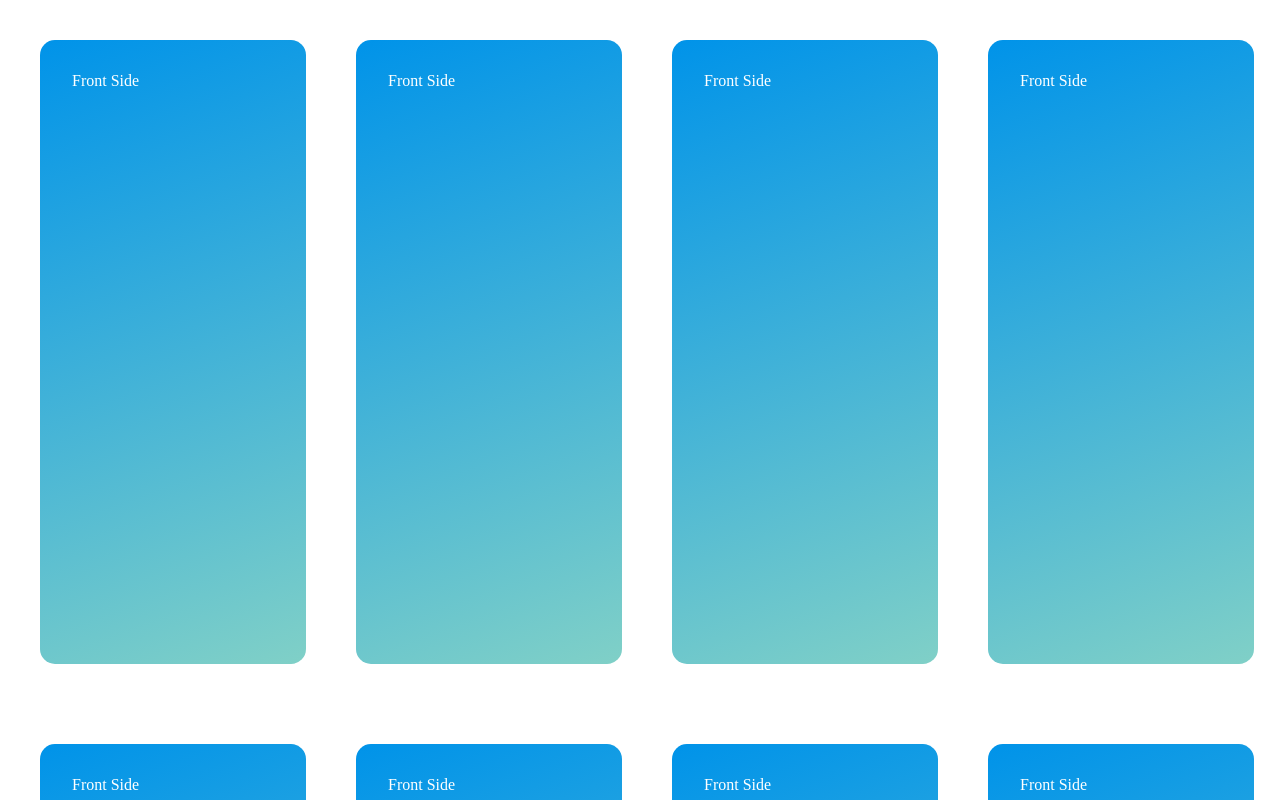
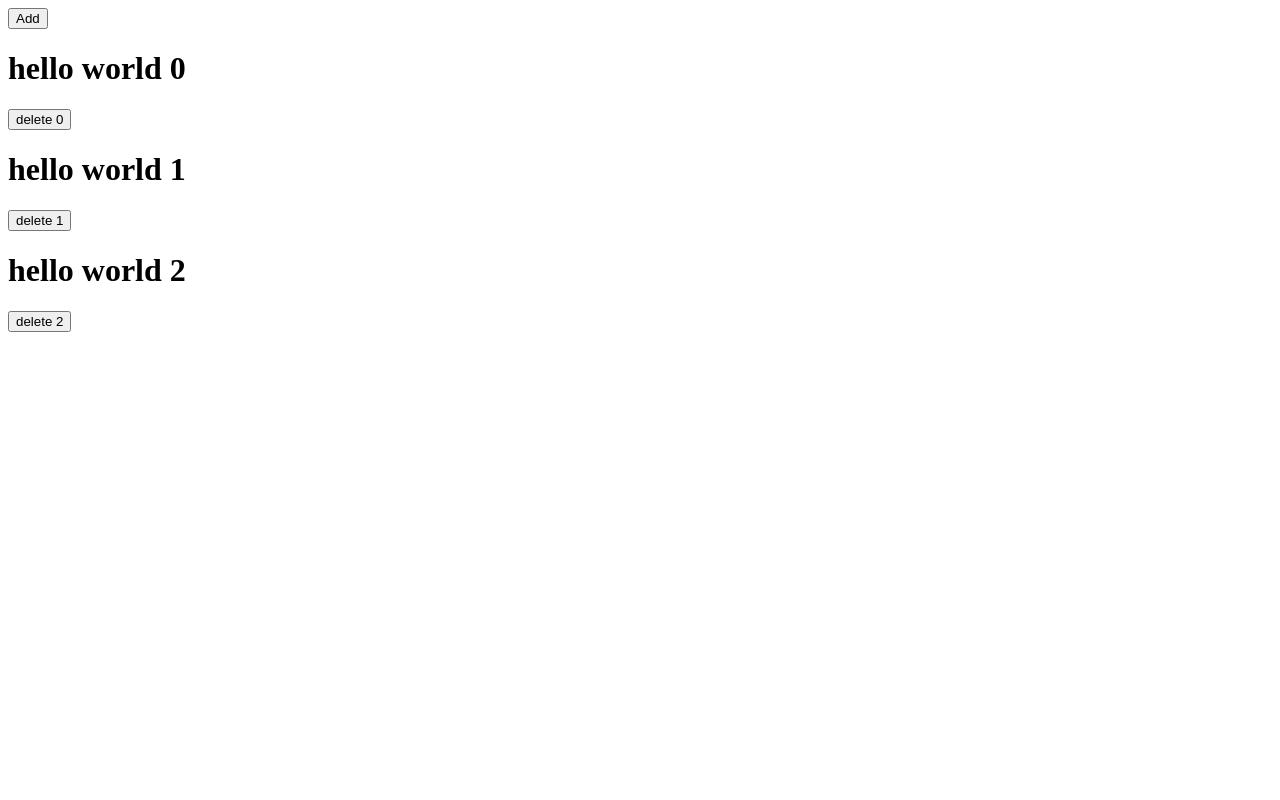
Before and after one commit to trueLoving/Playground, a React (Vite) app in the folder play_with_react/: page / in a window 1280 px wide. Shown: the top 800 px of the page. Built offline with nearby package versions, Linux system fonts and the light colour scheme.

Commit message:
🍻 🍹: ^_^ hahahahaha !!!!

```diff
--- a/play_with_react/src/App.less
+++ b/play_with_react/src/App.less
@@ -1,7 +1,7 @@
-.layout {
-  display: grid;
-  grid-template-columns: repeat(4, 1fr);
-}
+// .layout {
+//   display: grid;
+//   grid-template-columns: repeat(4, 1fr);
+// }
 
 /* 将以下样式写在全局 */
 ::-webkit-scrollbar-track {
--- a/play_with_react/src/App.tsx
+++ b/play_with_react/src/App.tsx
@@ -1,6 +1,7 @@
 import { Component } from "react";
 import "./App.less";
 import RotateCard from "./components/RotateCard";
+import ToDoList from "./components/TODO/index";
 
 class App extends Component {
   render() {
@@ -8,7 +9,11 @@ class App extends Component {
     for (let i = 0; i < 43; i++) {
       result.push(<RotateCard />);
     }
-    return <div className="layout">{result}</div>;
+    return (
+      <div className="layout">
+        <ToDoList count={3}/>
+      </div>
+    );
   }
 }
 
```
Also changed, not shown: 1 other file (tests, documents, lock files or other folders).
